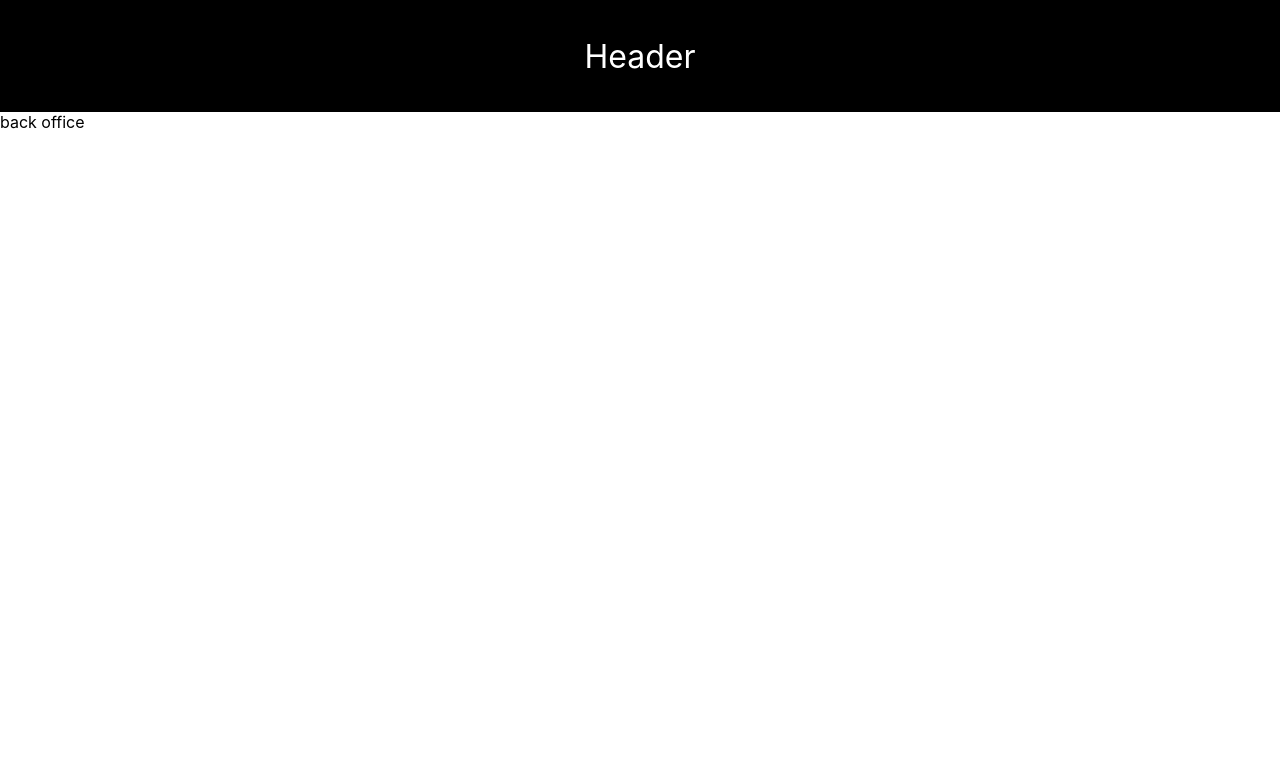
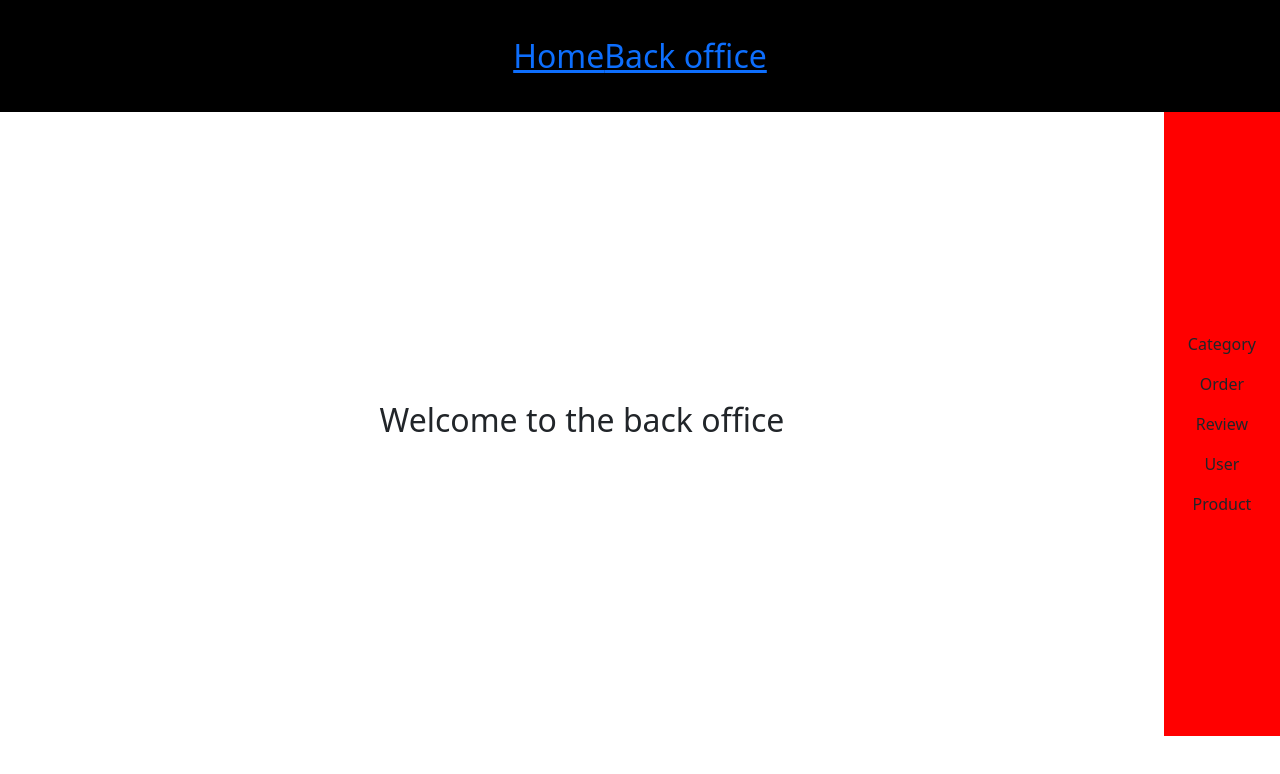
Before and after one commit to Snir1812/HackerU-Project, a React (Create React App) app in the folder react-ui/: page /backoffice in a window 1280 px wide. Shown: the top 774 px of the page. Built offline with nearby package versions, Linux system fonts and the light colour scheme; sample sign-in values are in the browser's storage.

Commit message:
working on back office , product list

```diff
--- a/react-ui/package.json
+++ b/react-ui/package.json
@@ -7,7 +7,9 @@
     "@testing-library/react": "^13.4.0",
     "@testing-library/user-event": "^13.5.0",
     "axios": "^1.5.0",
+    "bootstrap": "^5.3.1",
     "react": "^18.2.0",
+    "react-bootstrap": "^2.8.0",
     "react-dom": "^18.2.0",
     "react-router-dom": "^6.15.0",
     "react-scripts": "5.0.1",
--- a/react-ui/src/App.js
+++ b/react-ui/src/App.js
@@ -2,6 +2,8 @@ import { Route, BrowserRouter, Routes } from "react-router-dom";
 import Header from "./components/header/Header";
 import Protected from "./components/Protected";
 import Login from "./components/login/Login";
+import BackOffice from "./pages/backOffice/BackOffice";
+import ProductList from "./components/sidePanelBackOffice/ObjectLists/ProductList";
 
 function App() {
   return (
@@ -13,10 +15,12 @@ function App() {
           path="/backoffice"
           element={
             <Protected>
-              <div>back office</div>
+              <BackOffice />
             </Protected>
           }
-        ></Route>
+        >
+          <Route path="product" element={<ProductList />} />
+        </Route>
         <Route path="/" element={<div>Home</div>} />
       </Routes>
     </BrowserRouter>
--- a/react-ui/src/components/header/Header.jsx
+++ b/react-ui/src/components/header/Header.jsx
@@ -2,7 +2,12 @@ import React from "react";
 import "./Header.css";
 
 const Header = () => {
-  return <div className="header">Header</div>;
+  return (
+    <div className="header">
+      <a href="/">Home</a>
+      <a href="/backoffice">Back office</a>
+    </div>
+  );
 };
 
 export default Header;
--- a/react-ui/src/components/login/Login.jsx
+++ b/react-ui/src/components/login/Login.jsx
@@ -35,7 +35,7 @@ const Login = () => {
       .catch((ex) => {
         localStorage.setItem("site-token", "");
         setError(ex);
-        //console.error(ex);
+        console.error(ex);
       });
   };
 
--- /dev/null
+++ b/react-ui/src/components/sidePanelBackOffice/ObjectLists/List.css
@@ -0,0 +1,45 @@
+.listPage {
+  width: 100%;
+  display: flex;
+  align-items: center;
+  justify-content: center;
+  flex-direction: column;
+  gap: 1rem;
+}
+.list {
+  width: 100%;
+  display: flex;
+  align-items: center;
+  justify-content: center;
+  gap: 1rem;
+}
+.itemListUp {
+  display: flex;
+  align-items: center;
+  justify-content: center;
+  min-width: 180px;
+  max-width: 180px;
+  height: 45px;
+  font-size: 22px;
+  background: yellow;
+  border: 1px solid black;
+}
+.itemList {
+  display: flex;
+  align-items: center;
+  justify-content: center;
+  min-width: 180px;
+  max-width: 180px;
+  height: 40px;
+  font-size: 18px;
+  gap: 1rem;
+  border: 1px solid black;
+}
+.button {
+  width: 50px;
+  height: 20px;
+  font-size: medium;
+  display: flex;
+  align-items: center;
+  justify-content: center;
+}
--- /dev/null
+++ b/react-ui/src/components/sidePanelBackOffice/ObjectLists/ProductList.jsx
@@ -0,0 +1,56 @@
+import React, { useEffect, useState } from "react";
+import api from "../../../utils/api";
+import "./List.css";
+import { Link } from "react-router-dom";
+
+const ProductList = () => {
+  const [items, setItems] = useState([]);
+
+  useEffect(() => {
+    api
+      .get("Product")
+      .then((result) => {
+        console.log(result.data);
+        setItems(result.data);
+      })
+      .catch((ex) => console.log(ex));
+  }, []);
+
+  return (
+    <div className="listPage">
+      <h3>Products List</h3>
+      <button as={Link} to="new">
+        Add new product
+      </button>
+      <div className="list">
+        <div className="itemListUp">ID</div>
+        <div className="itemListUp">Product Name</div>
+        <div className="itemListUp">Category ID</div>
+        <div className="itemListUp">Description</div>
+        <div className="itemListUp">Price</div>
+        <div className="itemListUp">Stock Quantity</div>
+        <div className="itemListUp">Image URL</div>
+        <div className="itemListUp">Actions</div>
+      </div>
+      <div>
+        {items.map((item) => (
+          <div className="list">
+            <div className="itemList">{item.id}</div>
+            <div className="itemList">{item.productName}</div>
+            <div className="itemList">{item.categoryID}</div>
+            <div className="itemList">{item.description}</div>
+            <div className="itemList">{item.price}</div>
+            <div className="itemList">{item.stockQuantity}</div>
+            <div className="itemList">{item.imageUrl}</div>
+            <div className="itemList">
+              <button className="button">Edit</button>
+              <button className="button">Delete</button>
+            </div>
+          </div>
+        ))}
+      </div>
+    </div>
+  );
+};
+
+export default ProductList;
--- /dev/null
+++ b/react-ui/src/components/sidePanelBackOffice/SidePanelBackOffice.css
@@ -0,0 +1,13 @@
+.sidePanel {
+  width: 10%;
+  height: 100%;
+  background: red;
+  display: flex;
+  justify-content: center;
+  align-items: center;
+  flex-direction: column;
+  gap: 1rem;
+}
+.item {
+  border: 1px solid black;
+}
--- /dev/null
+++ b/react-ui/src/components/sidePanelBackOffice/SidePanelBackOffice.jsx
@@ -0,0 +1,28 @@
+import React from "react";
+import "./SidePanelBackOffice.css";
+import { ListGroup } from "react-bootstrap";
+import { Link } from "react-router-dom";
+
+const SidePanelBackOffice = () => {
+  return (
+    <div className="sidePanel">
+      <ListGroup.Item className="item" as={Link} to="category">
+        Category
+      </ListGroup.Item>
+      <ListGroup.Item className="item" as={Link} to="order">
+        Order
+      </ListGroup.Item>
+      <ListGroup.Item className="item" as={Link} to="review">
+        Review
+      </ListGroup.Item>
+      <ListGroup.Item className="item" as={Link} to="user">
+        User
+      </ListGroup.Item>
+      <ListGroup.Item className="item" as={Link} to="product">
+        Product
+      </ListGroup.Item>
+    </div>
+  );
+};
+
+export default SidePanelBackOffice;
--- /dev/null
+++ b/react-ui/src/pages/backOffice/BackOffice.css
@@ -0,0 +1,7 @@
+.backOfficeDivision {
+  width: 100%;
+  height: 78vh;
+  display: flex;
+  align-items: center;
+  justify-content: center;
+}
--- /dev/null
+++ b/react-ui/src/pages/backOffice/BackOffice.jsx
@@ -0,0 +1,26 @@
+import React from "react";
+import { Row, Col, Container } from "react-bootstrap";
+import { Outlet } from "react-router-dom";
+import SidePanelBackOffice from "../../components/sidePanelBackOffice/SidePanelBackOffice";
+import "./BackOffice.css";
+
+const BackOffice = () => {
+  return (
+    <div className="backOfficeDivision">
+      <Container
+        fluid
+        className="text-center d-flex justify-content-center align-items-center"
+      >
+        <Row className="w-100">
+          <Col md={9} className="w-100">
+            <h2>Welcome to the back office</h2>
+            <Outlet />
+          </Col>
+        </Row>
+      </Container>
+      <SidePanelBackOffice />
+    </div>
+  );
+};
+
+export default BackOffice;
```
Also changed, not shown: react-ui/src/index.js (+7 -6 lines), react-ui/src/components/Protected.jsx (renamed from react-ui/src/components/Protected.js), 1 other file (tests, documents, lock files or other folders).
